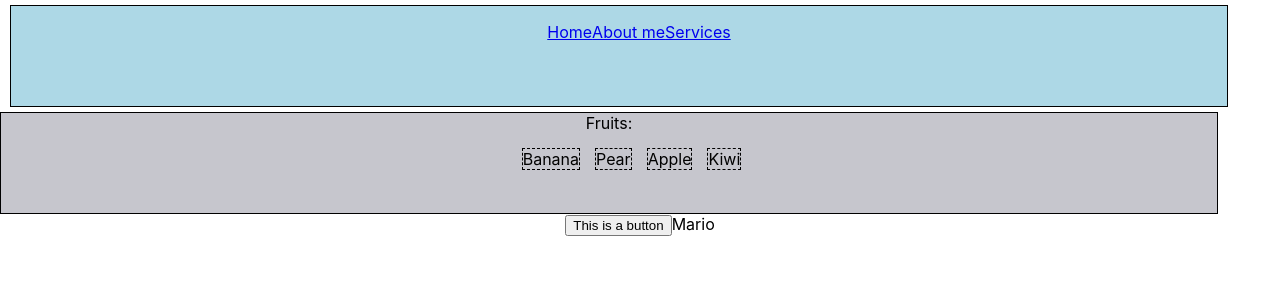
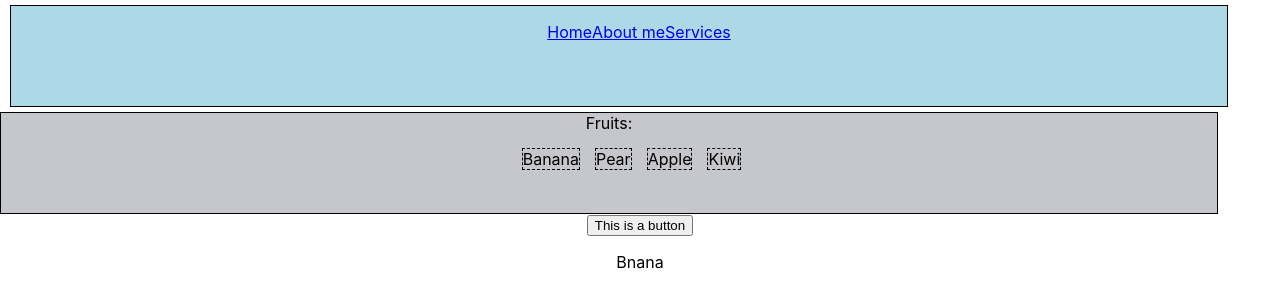
Before and after one commit to nathansolfan/app, a React (Create React App) app: page / in a window 1280 px wide. Shown: the top 308 px of the page. Built offline with nearby package versions, Linux system fonts and the light colour scheme.

Commit message:
Create Usestate() for the name

```diff
--- a/src/App.js
+++ b/src/App.js
@@ -6,6 +6,7 @@ import Navbar from "./Navbar";
 import Home from "./Home";
 import About from "./About"; // Import your About component
 import Services from "./Services"; // Import your Services component
+import Form from "./database/form";
 
 function App() {
   return (
@@ -21,6 +22,7 @@ function App() {
           <Route path="/services" element={<Services />} />
         </Routes>
         <Button />
+        <Form />
       </div>
     </Router>
   );
--- a/src/Button.js
+++ b/src/Button.js
@@ -7,7 +7,6 @@ const Button = () => {
   return (
     <div>
       <button onClick={() => setName("Luigi")}>This is a button</button>
-      {name}
     </div>
   );
 };
--- a/src/database/form.js
+++ b/src/database/form.js
@@ -1,5 +1,12 @@
 import React from "react";
+import { useState } from "react";
 
-export default function form() {
-  return <div>form</div>;
+export default function Form() {
+  const [name, setName] = useState("");
+  const [username, setUsername] = useState("");
+  return (
+    <div>
+      <p>Bnana</p>
+    </div>
+  );
 }
```
